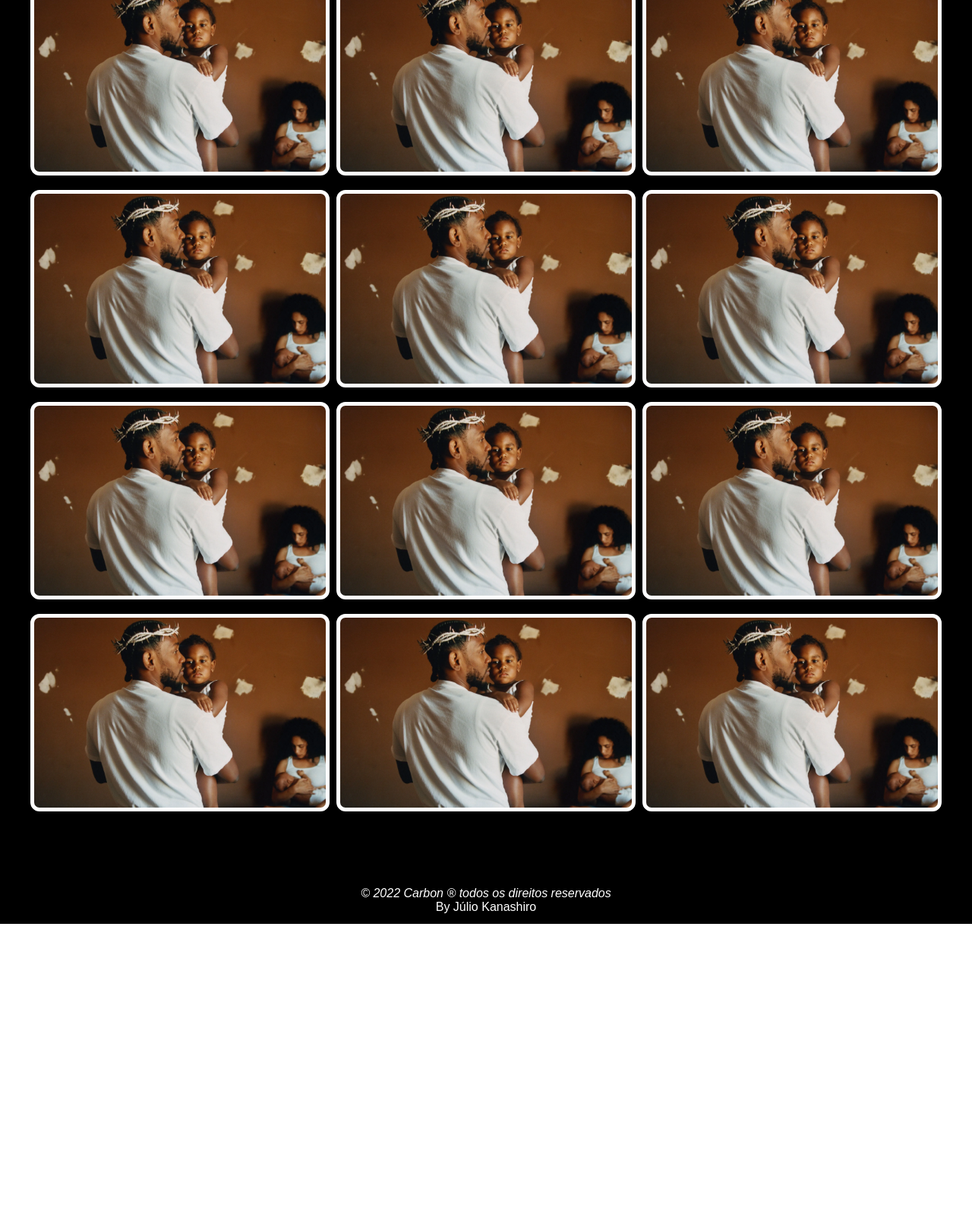
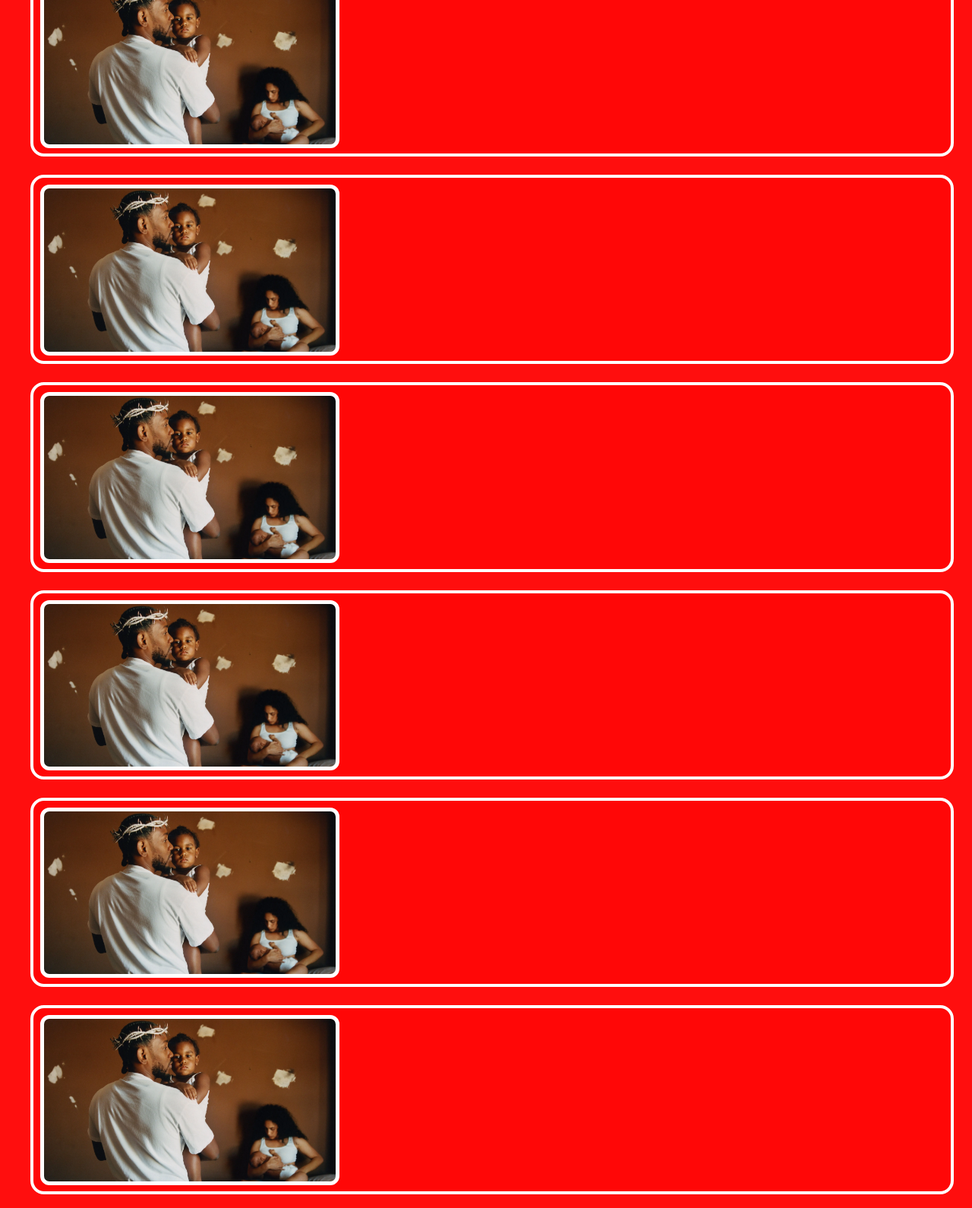
Before and after one commit to JulioKanashiro/CarbonProject, a website: page site/public/Curb.html in a window 1280 px wide. Shown: the part 283-1873 px from the top of the page at 76% size. Before the commit the page ends 1499 px from the top, so only its background shows below. Drawn offline with Linux system fonts and the light colour scheme.

Commit message:
curb 'V2'

```diff
--- a/site/public/Curb.css
+++ b/site/public/Curb.css
@@ -1,8 +1,8 @@
 .banner {
     color: rgb(0, 0, 0);
     padding: 10px ;
-    height: 1430px;
-    background-color: black;
+    height: 1900px;
+    background-color: rgba(255, 0, 0, 0.945);
     background-size: cover;
    /* background-attachment: fixed;  deica a imagem do banner fixa na pagina */
 
@@ -90,9 +90,8 @@ display: flex;
     }
 .box {
 
-
     border-radius: 5px;
-    height: 1115px;
+    height: 1615px;
     margin-left: 20px;
     margin-right: 20px;
     display: flex;
@@ -113,69 +112,94 @@ display: flex;
     display: flex;
     width: 100%;
     height: 250px;
+    border: 4px white solid;
+    justify-content: space-between;
+    border-radius: 18px;
+    position:relative;padding:4px;
+    background-color: #ff000085;
 
-    justify-content: space-between;
 }
 
 .not2 {
     display: flex;
     width: 100%;
     height: 250px;
+    border: 4px white solid;
     justify-content: space-between;
+    border-radius: 18px;
+    position:relative;
+    padding:4px;
+   margin-top: 24px;
+   background-color: #ff000085;
 }
 
 .not3 {
     display: flex;
     width: 100%;
     height: 250px;
+    border: 4px white solid;
     justify-content: space-between;
+    border-radius: 18px;
+    position:relative;padding:4px;
+    margin-top: 24px;
+    background-color: #ff000085;
 }
+
 
 .not4 {
     display: flex;
     width: 100%;
     height: 250px;
+    border: 4px white solid;
     justify-content: space-between;
+    border-radius: 18px;
+    position:relative;padding:4px;
+    margin-top: 24px;
+    background-color: #ff000085;
 }
 
 .not5 {
     display: flex;
     width: 100%;
     height: 250px;
+    border: 4px white solid;
     justify-content: space-between;
+    border-radius: 18px;
+    position:relative;
+    padding:4px;
+    margin-top: 24px;
+    background-color: #ff000085;
 }
 
 .not6 {
     display: flex;
     width: 100%;
     height: 250px;
+    border: 4px white solid;
     justify-content: space-between;
+    border-radius: 18px;
+    position:relative;
+    padding:4px;
+    background-color: #ff000085;
+    margin-top: 24px;
 }
 
 .product {
     border-radius: 12px;
     width: 32%;
-    height: 100%;
+    height: 92%;
     background-image: url(assets/Kendrick-Lamar.png);
     background-size: cover;
     border:  #ffffff 5px solid;
     display: flex;
+    margin: 5px;
+
+
 }
 
-
-
-
-.price {
-margin-top: 6px;
-margin-left: 6px;
- width: 130px;
- height: 35px;
- background-color: #41150a;;
- color: #ffffff;
- border-radius: 12px;
- border:#ffffff 2px solid;
- display: flex;
-justify-content: center;
-flex-direction: row;
-align-items: center;
-}
+.not1:hover{top:-20px;box-shadow:0 10px 20px rgb(85, 11, 11)}
+.not2:hover{top:-20px;box-shadow:0 10px 20px rgb(85, 11, 11)}
+.not3:hover{top:-20px;box-shadow:0 10px 20px rgb(85, 11, 11)}
+.not4:hover{top:-20px;box-shadow:0 10px 20px rgb(85, 11, 11)}
+.not5:hover{top:-20px;box-shadow:0 10px 20px rgb(85, 11, 11)}
+.not6:hover{top:-20px;box-shadow:0 10px 20px rgb(85, 11, 11)}
--- a/site/public/Curb.html
+++ b/site/public/Curb.html
@@ -21,7 +21,7 @@
                 </div>
             </a>
             <ul class="navbar">
-                <li class=""><a href="Home.html">Home</a></li>
+                <li class=""><a href="index.html">Home</a></li>
                 <li class="here"><a href="Curb.html">Curb</a></li>
                 <li class=""><a href="Store.html">Store</a></li>
                 <li>|</li>
@@ -33,27 +33,31 @@
 
         </div>
         <div class="we">
-         <div class="tittle"> <b>Curb</b> </div>
+         <div class="tittle"> <b>RAPMENOS -</b> </div>
             <div class="box">
                     <div class="not1">
                     <div class="product"> </div>
-                    <div class="product"></div>
-                    <div class="product"></div>
+
                 </div>
                 <div class="not2">
                     <div class="product"></div>
-                    <div class="product"></div>
-                    <div class="product"></div>
+
                 </div>
                 <div class="not3">
                     <div class="product"></div>
-                    <div class="product"></div>
-                    <div class="product"></div>
+
                 </div>
                 <div class="not4">
                     <div class="product"></div>
+
+                </div>
+                <div class="not5">
                     <div class="product"></div>
+
+                </div>
+                <div class="not6">
                     <div class="product"></div>
+
                 </div>
 
             </div>
```
Also changed, not shown: site/public/cadastro.html (+1 -1 lines), site/public/login.html (+1 -1 lines), site/public/store.html (+1 -1 lines).
